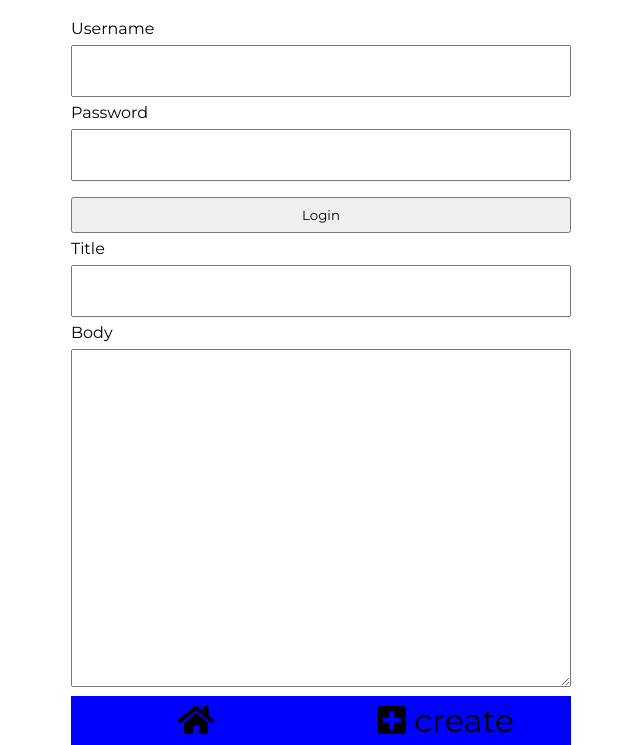
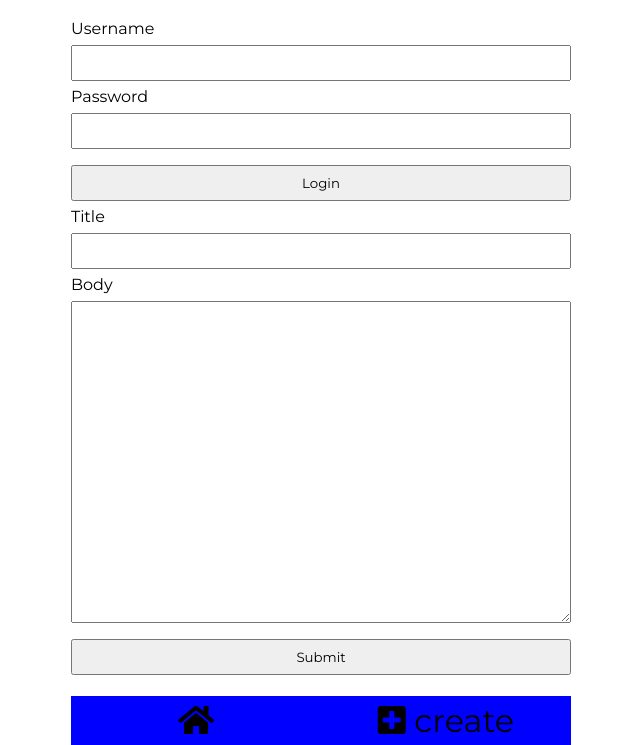
Before and after one commit to AfeezGL/django-blog-js, a plain HTML site: page index.html in a window 1280 px wide. Shown: the part 55-800 px from the top of the page, without its empty margins (319-959 px from the left). Drawn offline with Linux system fonts and the light colour scheme; no server answers.

Commit message:
input padding

```diff
--- a/style.css
+++ b/style.css
@@ -61,5 +61,5 @@ form button{
     margin-top: 1rem;
 }
 input, textarea {
-    padding: .5rem;
+    padding: 0 .5rem;
 }
```
